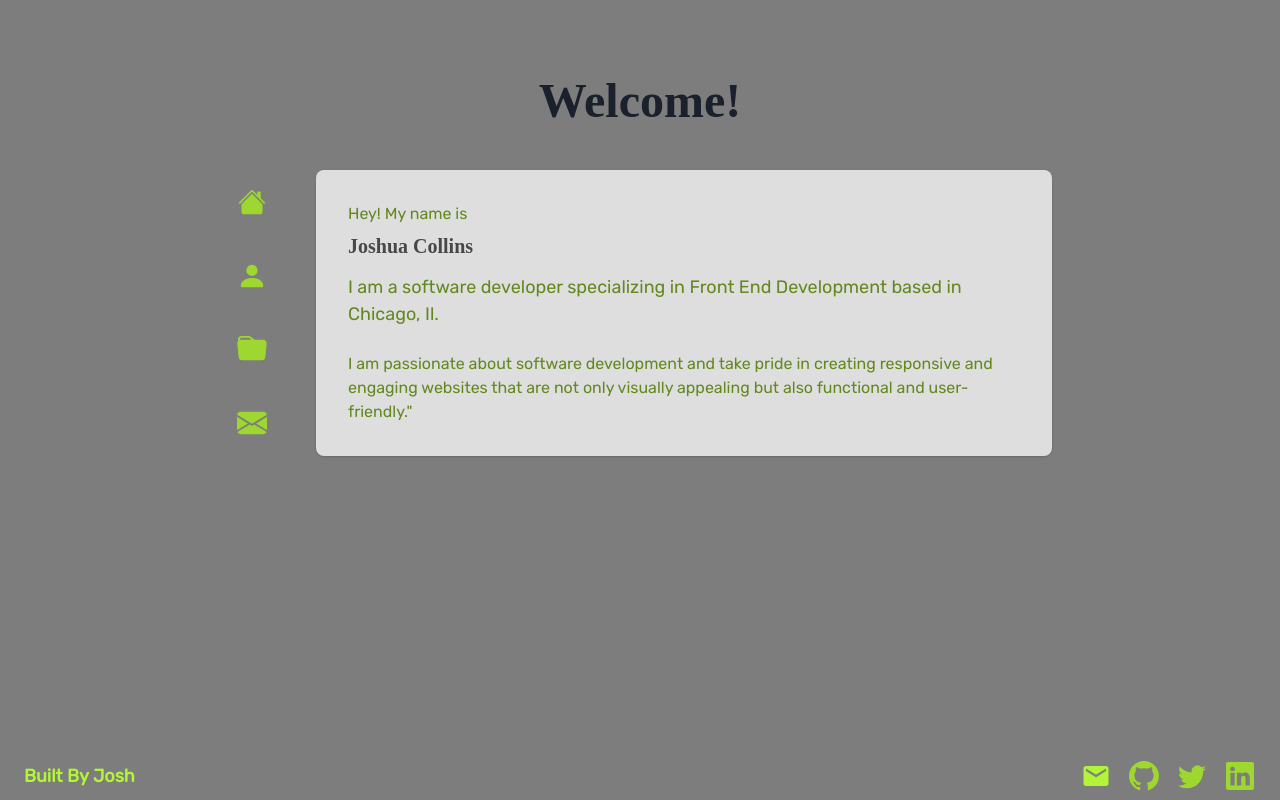
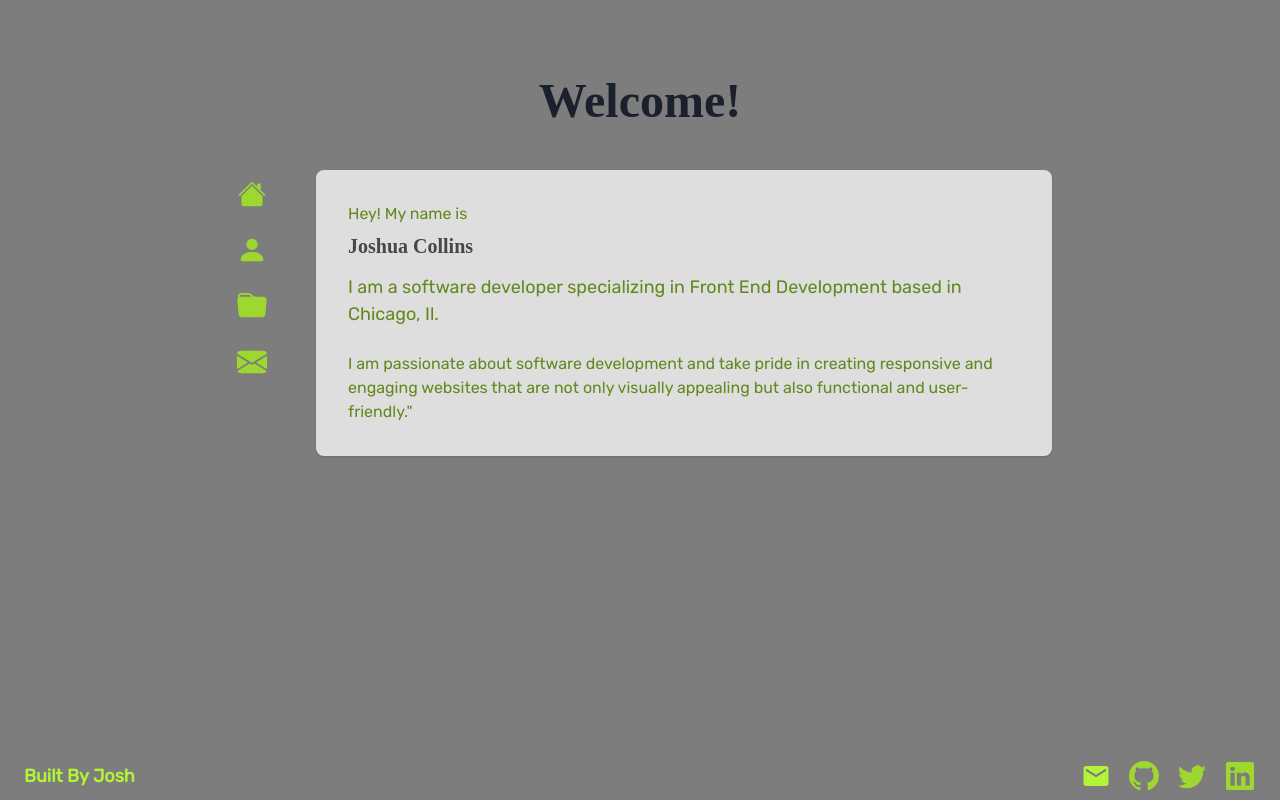
Before and after one commit to builtbyjosh/builtbyjosh-next-portfolio, a Next.js app: page / in a window 1280 px wide. Built offline with nearby package versions, Linux system fonts and the light colour scheme; a web font is replaced by a local one.

Commit message:
Fix icon list vertical height

```diff
--- a/components/PageIcons.js
+++ b/components/PageIcons.js
@@ -14,7 +14,7 @@ const PageIcons = () => {
       align="center"
       justify="space-around"
       direction={{ base: "row", md: "column" }}
-      maxH={"400px"}
+      h={{ base: "unset", md: "200px" }}
     >
       <Tooltip label={"Home"} hasArrow shouldWrapChildren>
         <PageLink href={"/"} icon={<BsHouseFill size="28px" />} />
```
